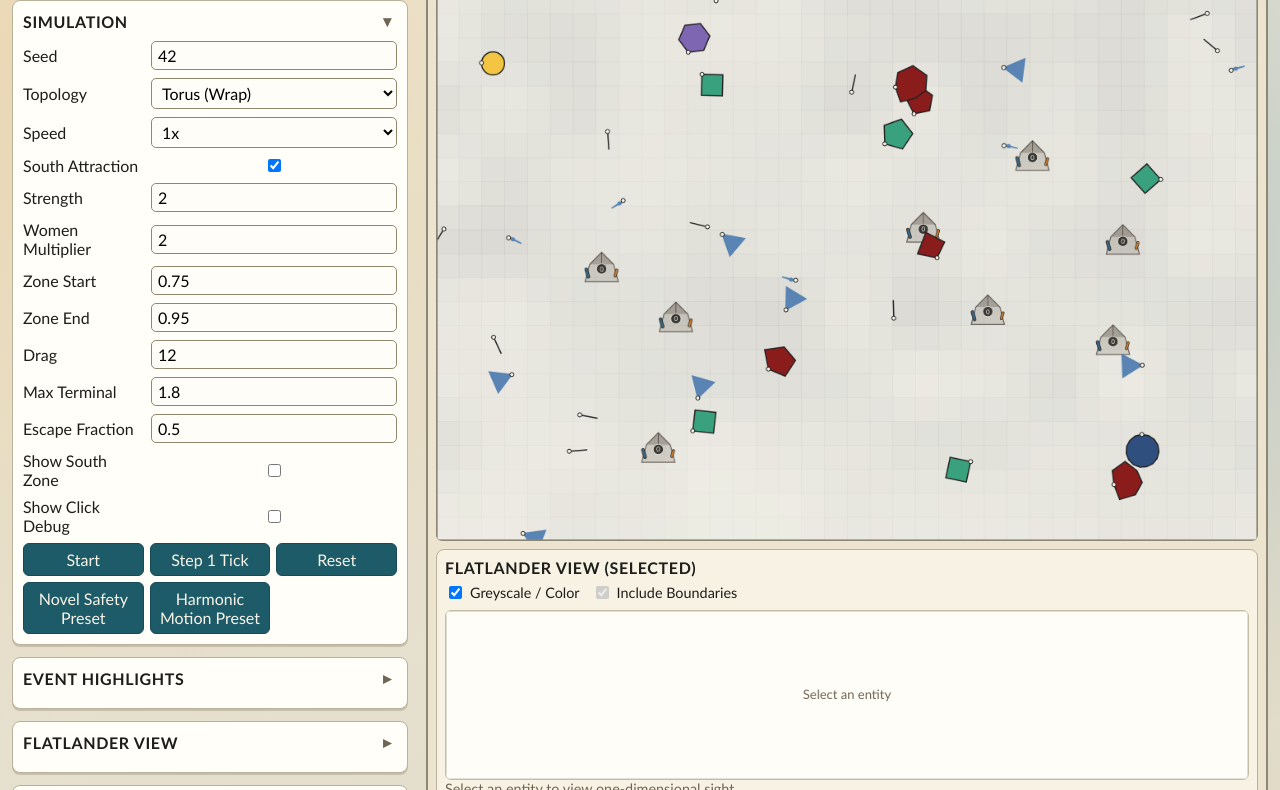
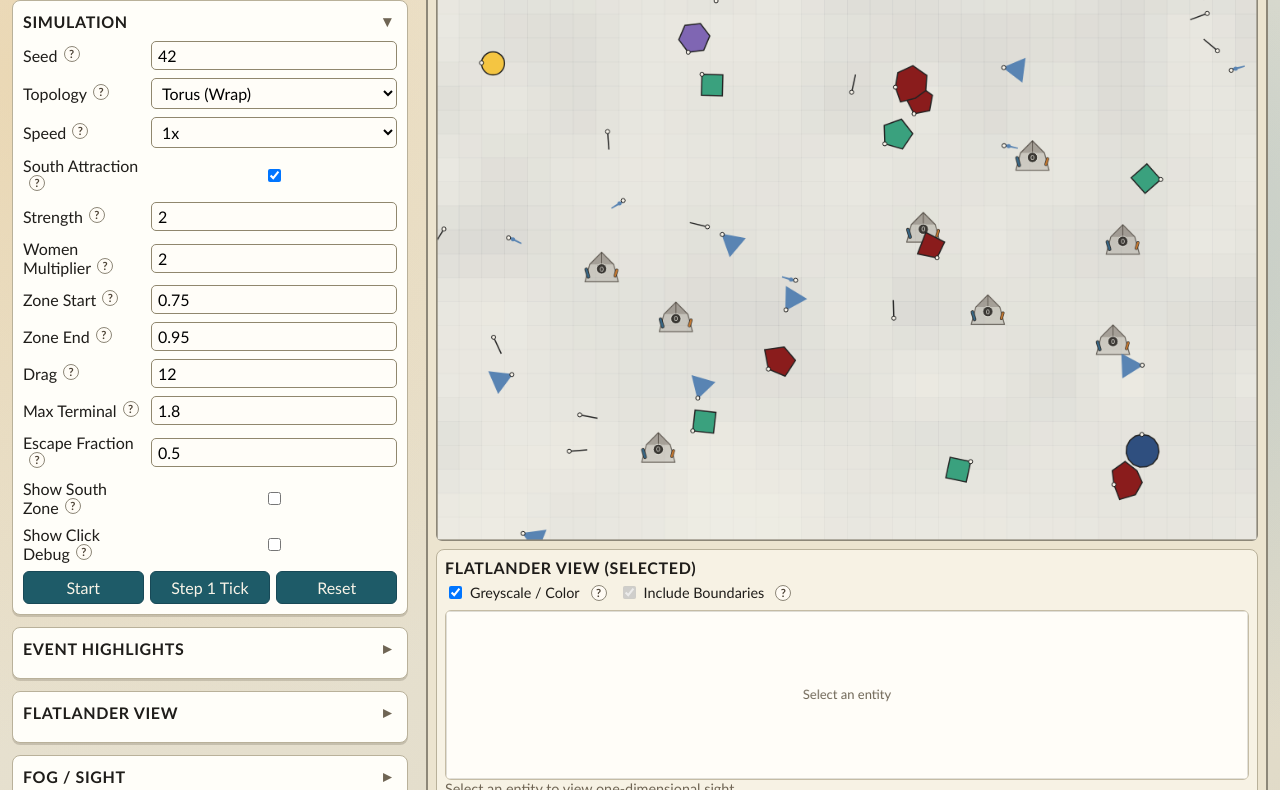
Before and after one commit to dasaro/flatlander, a website built with Vite: page index.html in a window 1280 px wide. Shown: the part 105-895 px from the top of the page. Built offline with nearby package versions, Linux system fonts and the light colour scheme.

Commit message:
chore(release): v0.9.28

```diff
--- a/index.html
+++ b/index.html
@@ -85,10 +85,6 @@
             <button id="run-btn" type="button">Start</button>
             <button id="step-btn" type="button">Step 1 Tick</button>
             <button id="reset-btn" type="button">Reset</button>
-          </div>
-          <div class="button-row" style="margin-top: 6px">
-            <button id="novel-safety-preset-btn" type="button">Novel Safety Preset</button>
-            <button id="harmonic-motion-preset-btn" type="button">Harmonic Motion Preset</button>
           </div>
         </section>
 
--- a/package.json
+++ b/package.json
@@ -1,7 +1,7 @@
 {
   "name": "flatlander",
   "private": true,
-  "version": "0.9.27",
+  "version": "0.9.28",
   "type": "module",
   "scripts": {
     "dev": "vite",
--- a/src/main.ts
+++ b/src/main.ts
@@ -52,6 +52,7 @@ import { RecentEventNarrativeStore } from './ui/recentEventNarrativeStore';
 import { EventDrainPipeline } from './ui/eventDrainPipeline';
 import { captureFrameSnapshot, type FrameSnapshot } from './ui/frameSnapshot';
 import { RainTimelineStore } from './ui/rainTimelineStore';
+import { installParameterHelp } from './ui/parameterHelp';
 import { APP_VERSION } from './version';
 
 const TIMELINE_TYPE_CONTROL_IDS: Partial<Record<EventType, string>> = {
@@ -112,6 +113,8 @@ const sidebarToggleBtn = document.getElementById('sidebar-toggle-btn');
 const sidebar = document.getElementById('sidebar');
 const mobileMenuBackdrop = document.getElementById('mobile-menu-backdrop');
 const primaryRunBtn = document.getElementById('run-btn');
+
+installParameterHelp(document);
 
 const systems = createDefaultSystems();
 
--- a/src/render/eventTimelineRenderer.ts
+++ b/src/render/eventTimelineRenderer.ts
@@ -13,7 +13,7 @@ export interface TimelineRenderConfig {
   rainIntervals?: RainInterval[];
 }
 
-const CONTENT_LEFT = 48;
+const MIN_CONTENT_LEFT = 48;
 const CONTENT_RIGHT_PADDING = 12;
 const TOP_PADDING = 10;
 const BOTTOM_PADDING = 24;
@@ -127,6 +127,7 @@ export class EventTimelineRenderer {
   private visibleTypes: EventType[] = [];
   private readonly selection = new TimelineSelectionState();
   private summaryXs: number[] = [];
+  private contentLeft = MIN_CONTENT_LEFT;
   private tickStart = 0;
   private tickEnd = 0;
   private showRainTrack = false;
@@ -145,7 +146,7 @@ export class EventTimelineRenderer {
     this.canvas.addEventListener('mousemove', (event) => {
       const rect = this.canvas.getBoundingClientRect();
       const xPx = (event.clientX - rect.left) * (this.canvas.width / Math.max(1, rect.width));
-      const contentLeft = CONTENT_LEFT;
+      const contentLeft = this.contentLeft;
       const contentRight = this.canvas.width - CONTENT_RIGHT_PADDING;
       if (xPx < contentLeft || xPx > contentRight) {
         this.selection.setHovered(null);
@@ -163,7 +164,7 @@ export class EventTimelineRenderer {
     this.canvas.addEventListener('click', (event) => {
       const rect = this.canvas.getBoundingClientRect();
       const xPx = (event.clientX - rect.left) * (this.canvas.width / Math.max(1, rect.width));
-      const contentLeft = CONTENT_LEFT;
+      const contentLeft = this.contentLeft;
       const contentRight = this.canvas.width - CONTENT_RIGHT_PADDING;
       if (xPx < contentLeft || xPx > contentRight) {
         this.selection.clearPin();
@@ -196,8 +197,21 @@ export class EventTimelineRenderer {
       this.selection.setHovered(null);
     }
 
+    const rows: Array<{ kind: 'rain' } | { kind: 'event'; type: EventType }> = [];
+    if (this.showRainTrack) {
+      rows.push({ kind: 'rain' });
+    }
+    for (const type of this.visibleTypes) {
+      rows.push({ kind: 'event', type });
+    }
+
     const { width, height } = this.canvas;
-    const left = CONTENT_LEFT;
+    this.ctx.font = '11px Trebuchet MS, sans-serif';
+    const left = computeTimelineContentLeft(
+      rows.map((row) => (row.kind === 'rain' ? 'Rain' : typeLabel(row.type))),
+      (label) => this.ctx.measureText(label).width,
+    );
+    this.contentLeft = left;
     const right = width - CONTENT_RIGHT_PADDING;
     const top = TOP_PADDING;
     const bottom = height - BOTTOM_PADDING;
@@ -236,13 +250,6 @@ export class EventTimelineRenderer {
       return left + normalized * contentWidth;
     };
 
-    const rows: Array<{ kind: 'rain' } | { kind: 'event'; type: EventType }> = [];
-    if (this.showRainTrack) {
-      rows.push({ kind: 'rain' });
-    }
-    for (const type of this.visibleTypes) {
-      rows.push({ kind: 'event', type });
-    }
     const rowHeight = contentHeight / Math.max(1, rows.length);
     const rowCenters = rows.map((_, index) => top + rowHeight * (index + 0.5));
     const perTypeMax = new Map<EventType, number>();
@@ -454,3 +461,14 @@ export class EventTimelineRenderer {
     return false;
   }
 }
+
+export function computeTimelineContentLeft(
+  labels: string[],
+  measureWidth: (label: string) => number,
+): number {
+  if (labels.length === 0) {
+    return MIN_CONTENT_LEFT;
+  }
+  const maxLabelWidth = labels.reduce((best, label) => Math.max(best, measureWidth(label)), 0);
+  return Math.max(MIN_CONTENT_LEFT, Math.ceil(maxLabelWidth) + 16);
+}
--- a/src/styles.css
+++ b/src/styles.css
@@ -89,6 +89,14 @@ body {
   gap: 12px;
   overflow-y: auto;
   padding-right: 4px;
+}
+
+body.sidebar-collapsed .app-shell {
+  grid-template-columns: minmax(0, 1fr);
+}
+
+body.sidebar-collapsed .sidebar {
+  display: none;
 }
 
 .mobile-menu-backdrop {
@@ -205,6 +213,24 @@ button[aria-disabled='true']:hover {
   margin: 0;
   color: #6f6554;
   font-size: 0.9rem;
+}
+
+.help-badge {
+  display: inline-flex;
+  align-items: center;
+  justify-content: center;
+  width: 16px;
+  height: 16px;
+  margin-left: 6px;
+  border: 1px solid #8d8778;
+  border-radius: 999px;
+  background: rgba(255, 252, 245, 0.92);
+  color: #4e4437;
+  font-size: 0.7rem;
+  font-weight: 700;
+  line-height: 1;
+  cursor: help;
+  vertical-align: text-top;
 }
 
 .rank-list {
--- a/src/ui/mobileMenuState.ts
+++ b/src/ui/mobileMenuState.ts
@@ -1,5 +1,6 @@
 export class MobileMenuState {
-  private isOpen = false;
+  private mobileOpen = false;
+  private desktopExpanded = true;
 
   constructor(
     private readonly toggleButton: HTMLButtonElement,
@@ -13,19 +14,20 @@ export class MobileMenuState {
 
   bind(): void {
     this.toggleButton.addEventListener('click', () => {
-      if (!this.isMobileViewport()) {
-        return;
+      if (this.isMobileViewport()) {
+        this.toggleMobile();
+      } else {
+        this.toggleDesktop();
       }
-      this.toggle();
     });
 
     this.backdrop.addEventListener('click', () => {
-      this.close();
+      this.closeMobile();
     });
 
     window.addEventListener('keydown', (event) => {
       if (event.key === 'Escape') {
-        this.close();
+        this.closeMobile();
       }
     });
 
@@ -34,41 +36,71 @@ export class MobileMenuState {
       const media = matchMedia('(max-width: 900px)');
       media.addEventListener('change', () => {
         if (!this.isMobileViewport()) {
-          this.close();
+          this.closeMobile();
         }
+        this.syncState();
       });
     }
   }
 
   open(): void {
-    if (!this.isMobileViewport()) {
+    if (this.isMobileViewport()) {
+      this.mobileOpen = true;
+      this.syncState();
       return;
     }
-    this.isOpen = true;
-    document.body.classList.add('menu-open');
+    this.desktopExpanded = true;
+    this.syncState();
+  }
+
+  close(): void {
+    if (this.isMobileViewport()) {
+      this.closeMobile();
+      return;
+    }
+    this.desktopExpanded = false;
+    this.syncState();
+  }
+
+  toggle(): void {
+    if (this.isMobileViewport()) {
+      this.toggleMobile();
+    } else {
+      this.toggleDesktop();
+    }
+  }
+
+  get opened(): boolean {
+    return this.isMobileViewport() ? this.mobileOpen : this.desktopExpanded;
+  }
+
+  private toggleMobile(): void {
+    this.mobileOpen = !this.mobileOpen;
+    this.syncState();
+  }
+
+  private toggleDesktop(): void {
+    this.desktopExpanded = !this.desktopExpanded;
+    this.syncState();
+  }
+
+  private closeMobile(): void {
+    if (!this.mobileOpen) {
+      return;
+    }
+    this.mobileOpen = false;
+    this.syncState();
+  }
+
+  private syncState(): void {
+    document.body.classList.toggle('menu-open', this.mobileOpen);
+    document.body.classList.toggle('sidebar-collapsed', !this.isMobileViewport() && !this.desktopExpanded);
     this.syncAria();
   }
 
-  close(): void {
-    this.isOpen = false;
-    document.body.classList.remove('menu-open');
-    this.syncAria();
-  }
-
-  toggle(): void {
-    if (this.isOpen) {
-      this.close();
-      return;
-    }
-    this.open();
-  }
-
-  get opened(): boolean {
-    return this.isOpen;
-  }
-
   private syncAria(): void {
-    this.toggleButton.setAttribute('aria-expanded', this.isOpen ? 'true' : 'false');
-    this.backdrop.setAttribute('aria-hidden', this.isOpen ? 'false' : 'true');
+    const expanded = this.isMobileViewport() ? this.mobileOpen : this.desktopExpanded;
+    this.toggleButton.setAttribute('aria-expanded', expanded ? 'true' : 'false');
+    this.backdrop.setAttribute('aria-hidden', this.mobileOpen ? 'false' : 'true');
   }
 }
--- /dev/null
+++ b/src/ui/parameterHelp.ts
@@ -0,0 +1,200 @@
+const EXPLICIT_HELP: Record<string, string> = {
+  'seed-input': 'Sets the deterministic world seed used for the simulation and all seeded headless behavior.',
+  'world-topology': 'Chooses whether the world wraps like a torus or has hard outer boundaries.',
+  'speed-select': 'Changes wall-clock playback speed without changing fixed-tick simulation determinism.',
+
+  'south-enabled': 'Turns the south-attraction field on or off.',
+  'south-strength': 'Sets how strongly the south-attraction field pulls entities downward.',
+  'south-women-multiplier': 'Scales south-attraction strength for segments.',
+  'south-zone-start': 'Sets where the stronger southern band begins, as a fraction of world height.',
+  'south-zone-end': 'Sets where the stronger southern band reaches its maximum extent.',
+  'south-drag': 'Controls how quickly south-attraction drift settles toward its terminal speed.',
+  'south-max-terminal': 'Caps the maximum downward drift speed caused by south-attraction.',
+  'south-escape-fraction': 'Limits south drift relative to self-propulsion so northward escape remains possible.',
+  'south-show-zone': 'Shows the southern danger zone overlay in God-view.',
+  'south-show-click-debug': 'Shows click-debug markers for the south field overlay.',
+
+  'event-highlights-enabled': 'Enables renderer-side interaction overlays and related display options.',
+  'event-highlights-show-legend': 'Shows or hides the dynamic legend for currently active overlays and events.',
+  'event-highlights-intensity': 'Scales the brightness and prominence of interaction highlights.',
+  'event-highlights-cap': 'Limits how many highlight effects can be shown per tick.',
+  'event-show-feeling': 'Shows touch, handshake, and stillness-feeling cues.',
+  'event-stroke-kills': 'Colors shape outlines by kill count instead of using only rank styling.',
+  'overlay-network-parents': 'Shows parent links in the contact-network overlay.',
+  'overlay-network-known': 'Shows known-contact links in the contact-network overlay.',
+  'overlay-network-max-known': 'Limits how many known-contact links are drawn for the selected entity.',
+  'overlay-network-on-screen': 'Restricts contact-network links to targets that are currently on screen.',
+  'overlay-network-focus-radius': 'Limits contact-network links to a world-space radius around the selected entity.',
+  'overlay-dim-age': 'Dims entities gradually as they age.',
+  'overlay-dim-deterioration': 'Dims entities as HP declines.',
+  'overlay-dim-strength': 'Controls how strongly age and HP dimming affect the rendered alpha.',
+  'overlay-show-eyes': 'Draws the perimeter eye point in God-view.',
+
+  'flatlander-enabled': 'Shows the 1D Flatlander point-of-view panel for the selected entity.',
+  'flatlander-rays': 'Sets the number of scan rays used for the 1D view.',
+  'flatlander-fov': 'Sets the selected observer’s displayed field of view in the 1D panel.',
+  'flatlander-look-offset': 'Rotates the rendered 1D view without changing simulation behavior.',
+  'flatlander-max-distance': 'Caps how far the 1D scan looks from the selected eye.',
+  'flatlander-fog-density': 'Sets the 1D view fog strength used for dimness in the retina strip.',
+  'flatlander-include-obstacles': 'Includes inanimate obstacles and houses in the 1D scan.',
+  'flatlander-grayscale': 'Switches the 1D view between grayscale and color coding.',
+
+  'fog-sight-enabled': 'Enables headless sight recognition behavior in the simulation.',
+  'fog-sight-density': 'Sets the global base fog density used by sight recognition and fog fields.',
+
+  'env-houses-enabled': 'Turns house generation and house-based shelter behavior on or off.',
+  'env-house-count': 'Sets how many houses are generated when the world is reset.',
+  'env-town-population': 'Sets the notional town size used by house-generation rules and restrictions.',
+  'env-allow-triangular-forts': 'Allows rare triangular fort-like structures during house generation.',
+  'env-allow-square-houses': 'Allows square houses when the town-population restriction permits them.',
+  'env-house-size': 'Sets the base generated house size on reset.',
+  'env-rain-enabled': 'Turns the headless rain schedule on or off.',
+  'env-show-rain-overlay': 'Shows the God-view rain overlay.',
+  'env-show-fog-overlay': 'Shows the God-view fog field overlay.',
+  'env-show-house-doors': 'Draws door markers on houses in God-view.',
+  'env-show-house-occupancy': 'Shows current occupancy counts on houses in God-view.',
+  'env-show-housing-debug': 'Shows house-door targeting diagnostics for selected shelter seekers.',
+
+  'peace-cry-enabled': 'Sets the default peace-cry behavior used for segments.',
+  'peace-cry-cadence': 'Sets how often default peace-cry emits.',
+  'peace-cry-radius': 'Sets the default peace-cry hearing radius.',
+  'peace-cry-strict-compliance': 'Requires strict halt/compliance responses to peace-cry.',
+  'peace-cry-compliance-stillness': 'Sets how long cry-compliance halts last.',
+  'peace-cry-north-yield-enabled': 'Enables north-yield etiquette responses to nearby cries.',
+  'peace-cry-north-yield-radius': 'Sets the radius within which north-yield etiquette can trigger.',
+  'peace-cry-rain-curfew-enabled': 'Enables rain curfew behavior for segments.',
+  'peace-cry-rain-curfew-grace': 'Sets how long outside segments may remain exposed before curfew pressure escalates.',
+
+  'reproduction-enabled': 'Turns reproduction on or off.',
+  'reproduction-gestation-ticks': 'Sets pregnancy duration in simulation ticks.',
+  'reproduction-mating-radius': 'Sets how close bonded partners must be for conception checks.',
+  'reproduction-conception-chance': 'Sets the per-tick conception chance once domestic conditions are satisfied.',
+  'reproduction-female-birth-probability': 'Sets the probability that a newborn is a segment rather than a polygon/circle.',
+  'reproduction-max-population': 'Soft population ceiling used by reproduction gating.',
+  'reproduction-irregular-enabled': 'Allows irregular births in the reproduction model.',
+  'reproduction-irregular-base-chance': 'Sets the base chance for irregular births when enabled.',
+  'reproduction-priest-mediation-enabled': 'Enables priest mediation in partner selection and rank persistence.',
+  'reproduction-priest-mediation-radius': 'Sets how close a priest must be to influence mediation.',
+  'reproduction-priest-mediation-bias': 'Sets how strongly priest mediation biases partner choice.',
+
+  'spawn-shape': 'Chooses which kind of entity the Spawn action creates.',
+  'spawn-sides': 'Sets the number of polygon sides for spawned regular or irregular polygons.',
+  'spawn-irregular': 'Marks newly spawned polygons as irregular.',
+  'spawn-triangle-kind': 'Chooses whether a spawned triangle is equilateral or isosceles.',
+  'spawn-base-ratio': 'Sets the isosceles base ratio used to derive its acute brain angle.',
+  'spawn-size': 'Sets the base world-space size of the spawned entity.',
+  'spawn-count': 'Spawns this many copies of the configured entity.',
+  'spawn-movement-type': 'Chooses the initial movement controller for spawned entities.',
+  'spawn-speed': 'Sets the initial cruising speed or max speed for spawned movement.',
+  'spawn-turn-rate': 'Sets how quickly the spawned entity can turn.',
+  'spawn-decision-ticks': 'Sets how often social-nav updates its intention.',
+  'spawn-intention-min-ticks': 'Sets the minimum time a social-nav intention is held before reconsideration.',
+  'spawn-vx': 'Sets the initial X drift velocity for straight-drift spawns.',
+  'spawn-vy': 'Sets the initial Y drift velocity for straight-drift spawns.',
+  'spawn-target-x': 'Sets the target X position for seek-point movement.',
+  'spawn-target-y': 'Sets the target Y position for seek-point movement.',
+  'spawn-feeling-enabled': 'Enables feeling and handshake behavior for spawned entities.',
+  'spawn-feel-cooldown': 'Sets the cooldown between feeling attempts for spawned entities.',
+  'spawn-approach-speed': 'Sets the slow approach speed used for tactile introductions.',
+  'spawn-female-rank': 'Sets the social rank used for spawned segments.',
+  'spawn-mimicry-enabled': 'Enables voice imposture for spawned isosceles triangles.',
+  'spawn-mimicry-signature': 'Chooses which voice signature an impostor claims.',
+
+  'inspector-movement-type': 'Changes the selected entity’s movement controller.',
+  'inspector-vision-enabled': 'Turns the selected entity’s sight behavior on or off.',
+  'inspector-vision-range': 'Sets how far the selected entity can sight-check hazards.',
+  'inspector-avoid-distance': 'Sets how early the selected entity begins avoidance steering.',
+  'inspector-hearing-skill': 'Sets how effectively the selected entity reacts to heard signals.',
+  'inspector-hearing-radius': 'Sets the hearing radius for the selected entity.',
+  'inspector-eye-fov': 'Sets the selected entity’s personal field of view.',
+  'inspector-feeling-enabled': 'Turns tactile introductions on or off for the selected entity.',
+  'inspector-feel-cooldown': 'Sets the selected entity’s cooldown between feeling attempts.',
+  'inspector-approach-speed': 'Sets the selected entity’s careful speed while approaching to feel.',
+  'inspector-peace-cry-enabled': 'Turns peace-cry on or off for the selected segment.',
+  'inspector-peace-cry-cadence': 'Sets the cry cadence for the selected segment.',
+  'inspector-peace-cry-radius': 'Sets the cry radius for the selected segment.',
+  'inspector-speed': 'Sets the selected entity’s speed or max speed, depending on movement type.',
+  'inspector-turn-rate': 'Sets the selected entity’s turn rate.',
+  'inspector-decision-ticks': 'Sets how often the selected social-nav entity reconsiders its intention.',
+  'inspector-intention-min-ticks': 'Sets how long the selected social-nav entity tends to hold an intention.',
+  'inspector-vx': 'Sets the selected straight-drift entity’s X velocity.',
+  'inspector-vy': 'Sets the selected straight-drift entity’s Y velocity.',
+  'inspector-target-x': 'Sets the selected seek-point entity’s target X position.',
+  'inspector-target-y': 'Sets the selected seek-point entity’s target Y position.',
+  'inspector-voice-enabled': 'Turns voice imposture on or off for the selected isosceles triangle.',
+  'inspector-voice-signature': 'Sets the claimed voice signature for the selected impostor.',
+};
+
+function resolveHelpText(controlId: string, labelText: string, panelTitle: string): string {
+  const explicit = EXPLICIT_HELP[controlId];
+  if (explicit) {
+    return explicit;
+  }
+  if (controlId.startsWith('timeline-type-')) {
+    return 'Shows or hides this event row in the timeline.';
+  }
+  if (controlId.startsWith('timeline-')) {
+    return 'Controls how the event timeline is filtered or grouped.';
+  }
+  const parameter = labelText.trim().replace(/\s+/g, ' ').toLowerCase();
+  const panel = panelTitle.trim().replace(/\s+/g, ' ').toLowerCase();
+  return `Controls ${parameter} in the ${panel} panel.`;
+}
+
+function findAnchor(root: ParentNode, control: HTMLElement): HTMLElement | null {
+  const id = control.id;
+  const direct = root.querySelector(`label[for="${id}"]`);
+  if (direct instanceof HTMLElement) {
+    return direct;
+  }
+  const wrappingLabel = control.closest('label');
+  if (wrappingLabel instanceof HTMLElement) {
+    return wrappingLabel;
+  }
+  const row = control.closest('.row');
+  if (!row) {
+    return null;
+  }
+  const labelLike = row.querySelector(':scope > label, :scope > span');
+  return labelLike instanceof HTMLElement ? labelLike : null;
+}
+
+function panelTitleFor(control: HTMLElement): string {
+  const panel = control.closest('.panel, .timeline-panel');
+  const title = panel?.querySelector('h2, summary');
+  return title?.textContent?.trim() || 'controls';
+}
+
+function labelTextFor(anchor: HTMLElement): string {
+  const clone = anchor.cloneNode(true) as HTMLElement;
+  for (const badge of clone.querySelectorAll('.help-badge')) {
+    badge.remove();
+  }
+  const text = clone.textContent?.trim();
+  return text && text.length > 0 ? text : 'this setting';
+}
+
+export function installParameterHelp(root: ParentNode = document): void {
+  const doc = root instanceof Document ? root : root.ownerDocument ?? document;
+  const controls = root.querySelectorAll<HTMLInputElement | HTMLSelectElement>(
+    'input[id], select[id], input[data-rank-filter]',
+  );
+  for (const control of controls) {
+    const anchor = findAnchor(root, control);
+    if (!anchor || anchor.querySelector('.help-badge')) {
+      continue;
+    }
+    const syntheticId = control.id || control.getAttribute('data-rank-filter') || '';
+    const helpText = resolveHelpText(syntheticId, labelTextFor(anchor), panelTitleFor(control));
+    if (!helpText) {
+      continue;
+    }
+    const badge = doc.createElement('span');
+    badge.className = 'help-badge';
+    badge.textContent = '?';
+    badge.title = helpText;
+    badge.setAttribute('aria-label', helpText);
+    badge.setAttribute('role', 'img');
+    anchor.appendChild(badge);
+  }
+}
--- a/src/ui/uiController.ts
+++ b/src/ui/uiController.ts
@@ -168,8 +168,8 @@ interface InputRefs {
   stepButton: HTMLButtonElement;
   resetButton: HTMLButtonElement;
   speedSelect: HTMLSelectElement;
-  novelSafetyPresetButton: HTMLButtonElement;
-  harmonicMotionPresetButton: HTMLButtonElement;
+  novelSafetyPresetButton: HTMLButtonElement | null;
+  harmonicMotionPresetButton: HTMLButtonElement | null;
   seedInput: HTMLInputElement;
   worldTopology: HTMLSelectElement;
   envHousesEnabled: HTMLInputElement;
@@ -1008,12 +1008,12 @@ export class UIController {
       this.callbacks.onSimulationSpeedUpdate(this.readSimulationSpeed());
     });
 
-    this.refs.novelSafetyPresetButton.addEventListener('click', () => {
+    this.refs.novelSafetyPresetButton?.addEventListener('click', () => {
       this.applyNovelSafetyPresetInputs();
       this.callbacks.onApplyNovelSafetyPreset();
     });
 
-    this.refs.harmonicMotionPresetButton.addEventListener('click', () => {
+    this.refs.harmonicMotionPresetButton?.addEventListener('click', () => {
       this.applyHarmonicMotionPresetInputs();
       this.callbacks.onApplyHarmonicMotionPreset();
     });
@@ -2201,8 +2201,8 @@ function collectRefs(): InputRefs {
     stepButton: required<HTMLButtonElement>('step-btn'),
     resetButton: required<HTMLButtonElement>('reset-btn'),
     speedSelect: required<HTMLSelectElement>('speed-select'),
-    novelSafetyPresetButton: required<HTMLButtonElement>('novel-safety-preset-btn'),
-    harmonicMotionPresetButton: required<HTMLButtonElement>('harmonic-motion-preset-btn'),
+    novelSafetyPresetButton: optional<HTMLButtonElement>('novel-safety-preset-btn'),
+    harmonicMotionPresetButton: optional<HTMLButtonElement>('harmonic-motion-preset-btn'),
     seedInput: required<HTMLInputElement>('seed-input'),
     worldTopology: required<HTMLSelectElement>('world-topology'),
     envHousesEnabled: required<HTMLInputElement>('env-houses-enabled'),
@@ -2458,6 +2458,11 @@ function required<T extends HTMLElement>(id: string): T {
   return element as T;
 }
 
+function optional<T extends HTMLElement>(id: string): T | null {
+  const element = document.getElementById(id);
+  return element instanceof HTMLElement ? (element as T) : null;
+}
+
 export function movementToSpawnConfig(movement: MovementComponent): SpawnMovementConfig {
   if (movement.type === 'straightDrift') {
     return {
```
Also changed, not shown: tests/eventTimelineRenderer.test.ts (added, +20 -0 lines), tests/mobileMenu.test.ts (+26 -0 lines), tests/parameterHelp.test.ts (added, +45 -0 lines), CHANGELOG.md.
